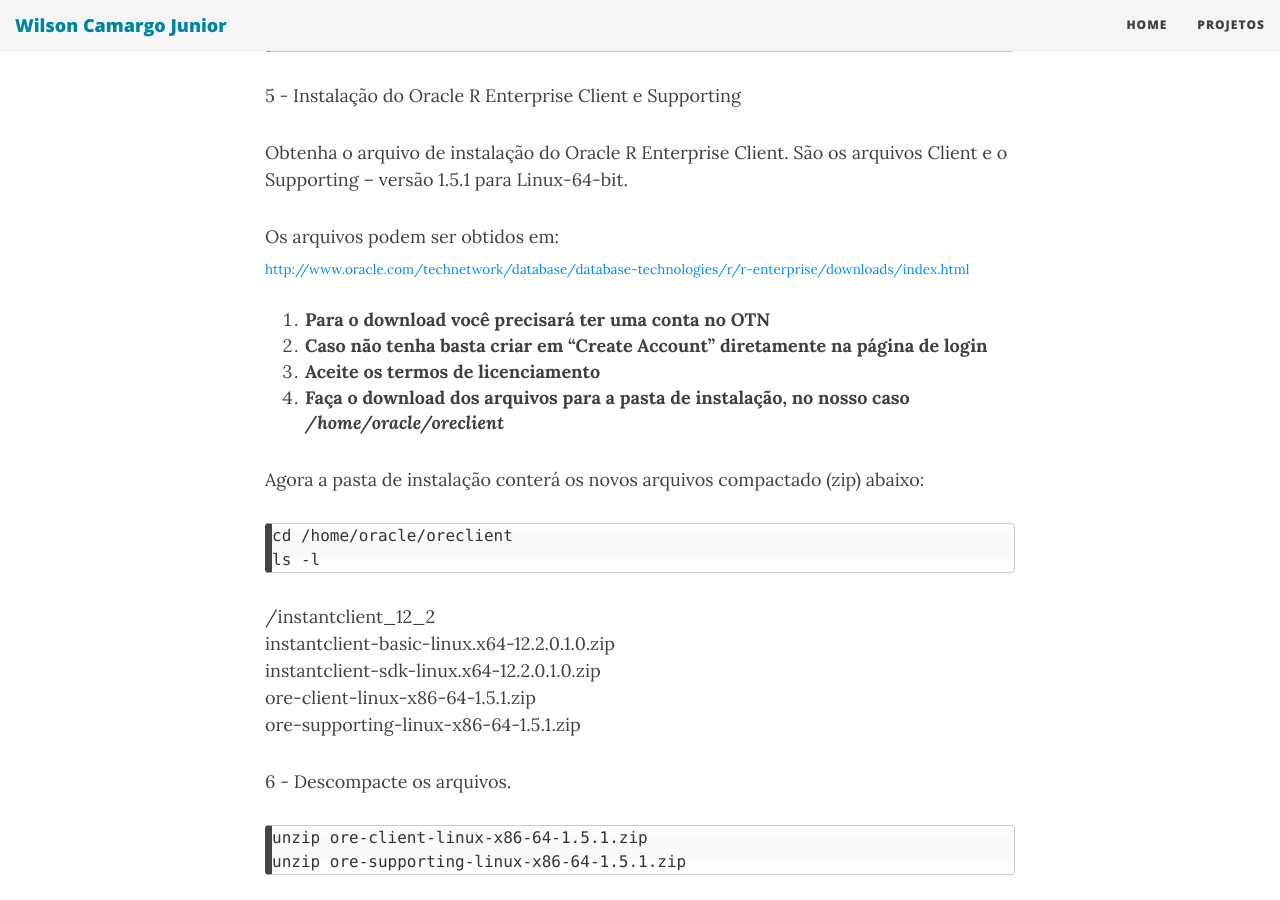
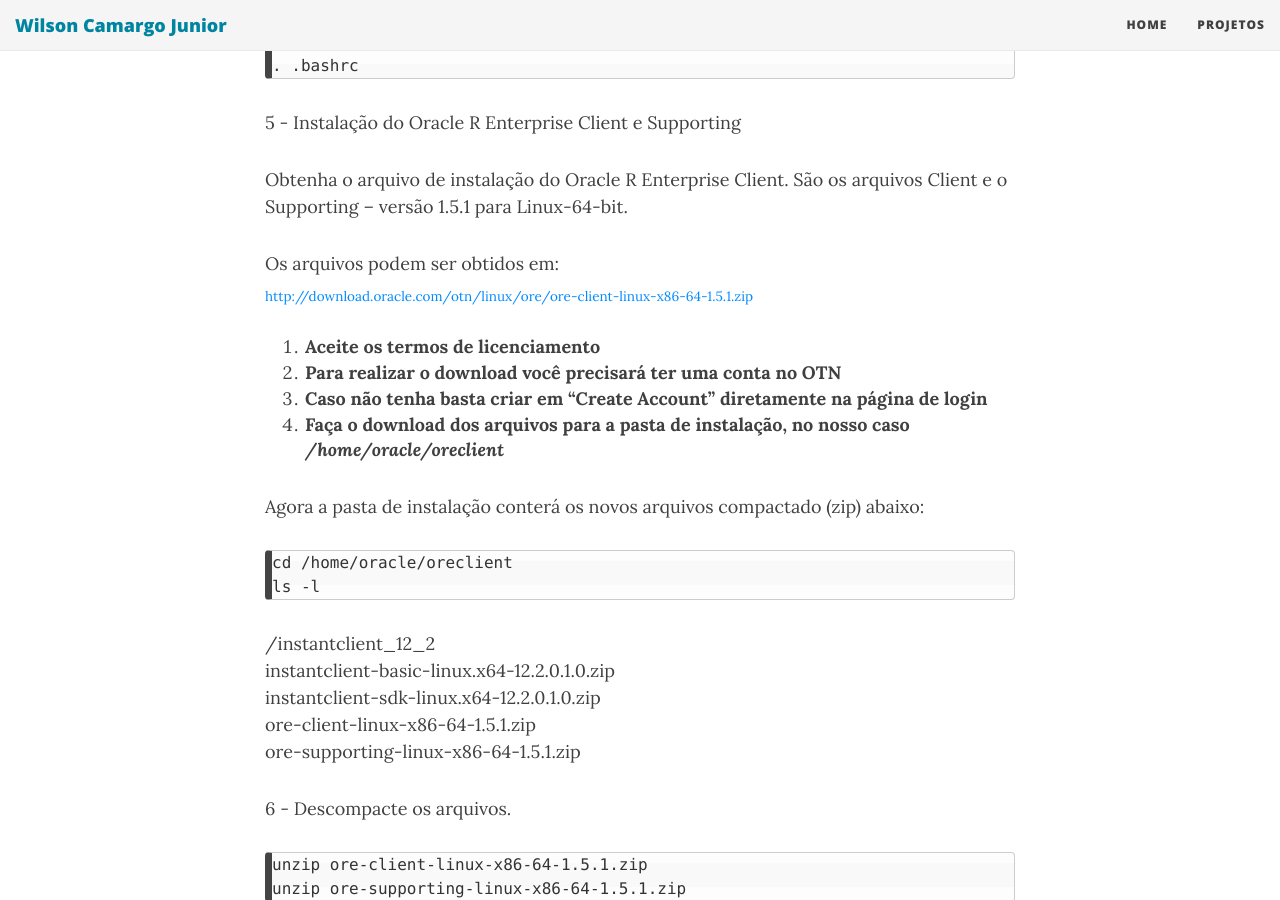
Before and after one commit to wilson-camargo-jr/teste, a Jekyll site: the page built from _posts/2018-06-18-ANN-ORE-P3.md, in a window 1280 px wide and 900 px high, scrolled down 10491 px. Built offline with Jekyll 4.4.1, drawn with Linux system fonts in a browser that asks for light colours; nearby versions of some CDN libraries; some of the changed text lies outside the part shown.

Commit message:
Update 2018-06-18-ANN-ORE-P3.md

```diff
--- a/_posts/2018-06-18-ANN-ORE-P3.md
+++ b/_posts/2018-06-18-ANN-ORE-P3.md
@@ -222,7 +222,8 @@
 2 -	Instalação do Oracle Instant Client:
 
 Obtenha os arquivos de instalação do Oracle Instant Client para Linux. São os arquivos instantclient-basic-linux.x64-12.2.0.1.0.zip e o instantclient-sdk-linux.x64-12.2.0.1.0.zip.  Esses arquivos podem ser obtidos em:
-<sub><a href="http://download.oracle.com/otn/linux/ore/ore-client-linux-x86-64-1.5.1.zip" target="_blank">http://download.oracle.com/otn/linux/ore/ore-client-linux-x86-64-1.5.1.zip</a></sub>
+<sub><a href="http://download.oracle.com/otn/linux/instantclient/122010/instantclient-basic-linux.x64-12.2.0.1.0.zip" target="_blank">http://download.oracle.com/otn/linux/instantclient/122010/instantclient-basic-linux.x64-12.2.0.1.0.zip</a></sub>
+<sub><a href="http://download.oracle.com/otn/linux/instantclient/122010/instantclient-sdk-linux.x64-12.2.0.1.0.zip" target="_blank">http://download.oracle.com/otn/linux/instantclient/122010/instantclient-sdk-linux.x64-12.2.0.1.0.zip</a></sub>
 
 1. **Aceite os termos de licenciamento**
 2. **Para realizar o download você precisará ter uma conta no OTN**
@@ -271,12 +272,11 @@
 Obtenha o arquivo de instalação do Oracle R Enterprise Client. São os arquivos Client e o Supporting – versão 1.5.1 para Linux-64-bit.
 
 Os arquivos podem ser obtidos em:
-<sub><a href="http://www.oracle.com/technetwork/database/database-technologies/r/r-enterprise/downloads/index.html" target="_blank">http://www.oracle.com/technetwork/database/database-technologies/r/r-enterprise/downloads/index.html</a></sub>
+<sub><a href="http://download.oracle.com/otn/linux/ore/ore-client-linux-x86-64-1.5.1.zip" target="_blank">http://download.oracle.com/otn/linux/ore/ore-client-linux-x86-64-1.5.1.zip</a></sub>
 
-
-1. **Para o download você precisará ter uma conta no OTN**
-2. **Caso não tenha basta criar em “Create Account” diretamente na página de login**
-3. **Aceite os termos de licenciamento**
+1. **Aceite os termos de licenciamento**
+2. **Para realizar o download você precisará ter uma conta no OTN**
+3. **Caso não tenha basta criar em “Create Account” diretamente na página de login**
 4. **Faça o download dos arquivos para a pasta de instalação, no nosso caso _/home/oracle/oreclient_**
 
 Agora a pasta de instalação conterá os novos arquivos compactado (zip) abaixo:
```
